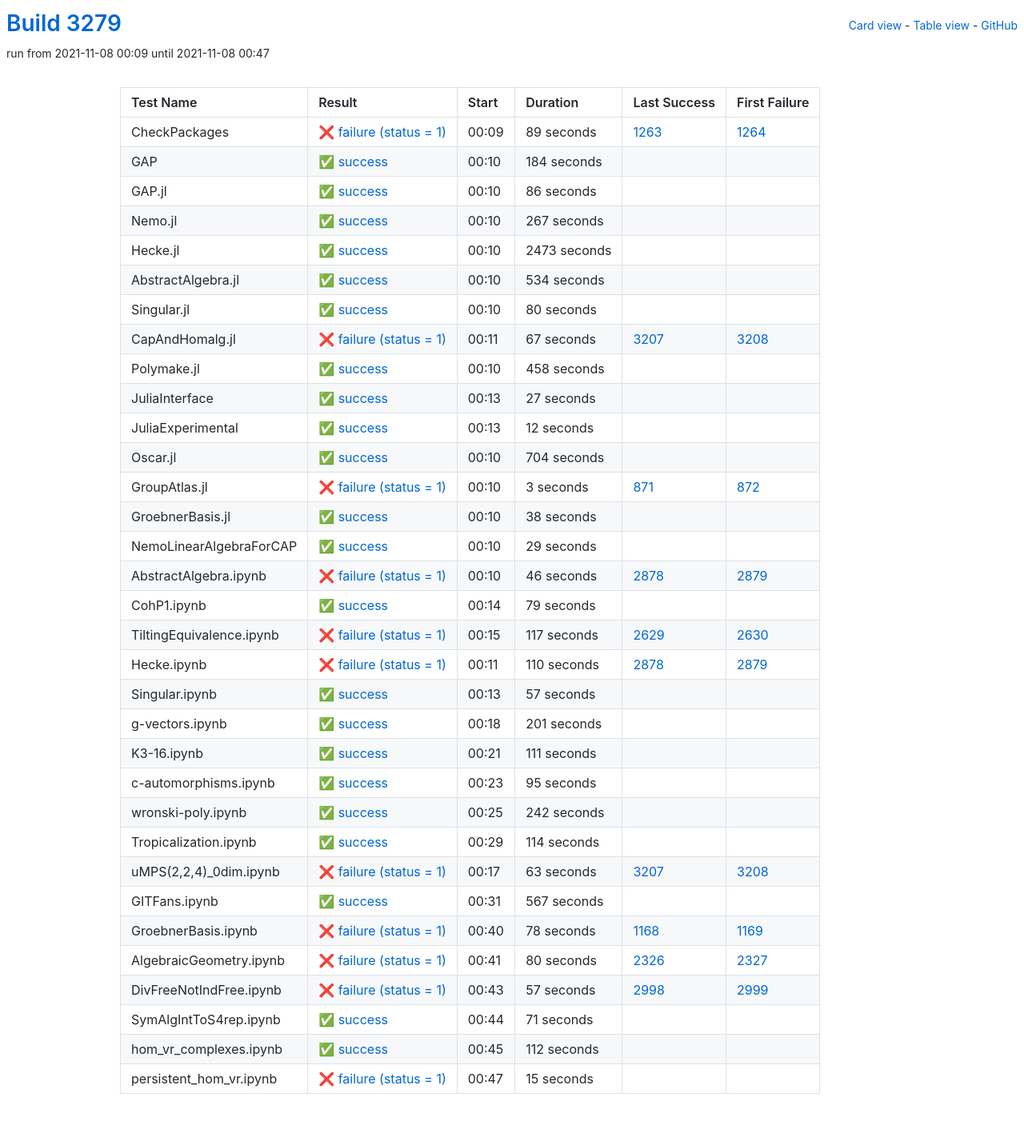
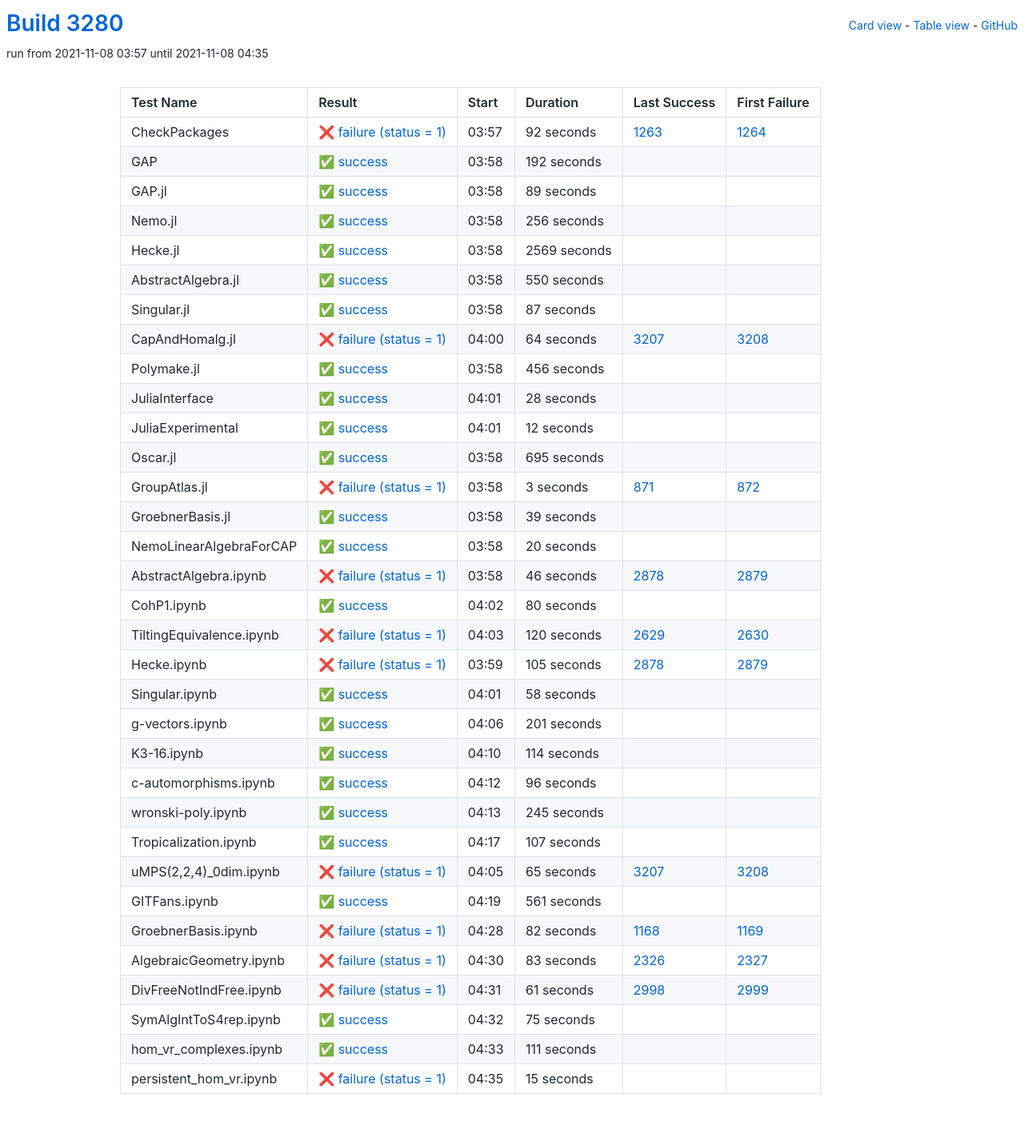
Before and after one commit to oscar-system/oscar-ci-status-stable, a Jekyll site: the page built from table.html, in a window 1280 px wide. Shown: the whole page at 80% size. Built offline with Jekyll 4.4.1, drawn with Linux system fonts in a browser that asks for light colours.

Commit message:
Build #3280

```diff
--- a/_data/ci.yml
+++ b/_data/ci.yml
@@ -1,6 +1,6 @@
 ---
-build: 3279
-build_url: https://oscarci.mathematik.uni-kl.de/job/oscar-stable/3279/
+build: 3280
+build_url: https://oscarci.mathematik.uni-kl.de/job/oscar-stable/3280/
 job: oscar-stable
 organization: oscar-system
 repo: oscar-ci-status-stable
@@ -8,128 +8,128 @@ repourl: https://github.com/oscar-system/oscar-ci-status-stable
 tests:
 - name: CheckPackages
   id: checkpackages
-  log: https://oscarci.mathematik.uni-kl.de/job/oscar-stable/3279/artifact/logs/build-3279/CheckPackages.log
-  start: 2021-11-08 00:09
+  log: https://oscarci.mathematik.uni-kl.de/job/oscar-stable/3280/artifact/logs/build-3280/CheckPackages.log
+  start: 2021-11-08 03:57
   success: false
   exitcode: 1
   status: failure
-  duration: 89
+  duration: 92
   last_success: 1263
   last_success_url: https://oscarci.mathematik.uni-kl.de/job/oscar-stable/1263/
   first_failure: 1264
   first_failure_url: https://oscarci.mathematik.uni-kl.de/job/oscar-stable/1264/
 - name: GAP
   id: gap
-  log: https://oscarci.mathematik.uni-kl.de/job/oscar-stable/3279/artifact/logs/build-3279/GAP.log
-  start: 2021-11-08 00:10
+  log: https://oscarci.mathematik.uni-kl.de/job/oscar-stable/3280/artifact/logs/build-3280/GAP.log
+  start: 2021-11-08 03:58
   success: true
   exitcode: 0
   status: success
-  duration: 184
+  duration: 192
   last_success: false
   last_success_url:
   first_failure: false
   first_failure_url:
 - name: GAP.jl
   id: gap-jl
-  log: https://oscarci.mathematik.uni-kl.de/job/oscar-stable/3279/artifact/logs/build-3279/GAP.jl.log
-  start: 2021-11-08 00:10
+  log: https://oscarci.mathematik.uni-kl.de/job/oscar-stable/3280/artifact/logs/build-3280/GAP.jl.log
+  start: 2021-11-08 03:58
   success: true
   exitcode: 0
   status: success
-  duration: 86
+  duration: 89
   last_success: false
   last_success_url:
   first_failure: false
   first_failure_url:
 - name: Nemo.jl
   id: nemo-jl
-  log: https://oscarci.mathematik.uni-kl.de/job/oscar-stable/3279/artifact/logs/build-3279/Nemo.jl.log
-  start: 2021-11-08 00:10
+  log: https://oscarci.mathematik.uni-kl.de/job/oscar-stable/3280/artifact/logs/build-3280/Nemo.jl.log
+  start: 2021-11-08 03:58
   success: true
   exitcode: 0
   status: success
-  duration: 267
+  duration: 256
   last_success: false
   last_success_url:
   first_failure: false
   first_failure_url:
 - name: Hecke.jl
   id: hecke-jl
-  log: https://oscarci.mathematik.uni-kl.de/job/oscar-stable/3279/artifact/logs/build-3279/Hecke.jl.log
-  start: 2021-11-08 00:10
+  log: https://oscarci.mathematik.uni-kl.de/job/oscar-stable/3280/artifact/logs/build-3280/Hecke.jl.log
+  start: 2021-11-08 03:58
   success: true
   exitcode: 0
   status: success
-  duration: 2473
+  duration: 2569
   last_success: false
   last_success_url:
   first_failure: false
   first_failure_url:
 - name: AbstractAlgebra.jl
   id: abstractalgebra-jl
-  log: https://oscarci.mathematik.uni-kl.de/job/oscar-stable/3279/artifact/logs/build-3279/AbstractAlgebra.jl.log
-  start: 2021-11-08 00:10
+  log: https://oscarci.mathematik.uni-kl.de/job/oscar-stable/3280/artifact/logs/build-3280/AbstractAlgebra.jl.log
+  start: 2021-11-08 03:58
   success: true
   exitcode: 0
   status: success
-  duration: 534
+  duration: 550
   last_success: false
   last_success_url:
   first_failure: false
   first_failure_url:
 - name: Singular.jl
   id: singular-jl
-  log: https://oscarci.mathematik.uni-kl.de/job/oscar-stable/3279/artifact/logs/build-3279/Singular.jl.log
-  start: 2021-11-08 00:10
+  log: https://oscarci.mathematik.uni-kl.de/job/oscar-stable/3280/artifact/logs/build-3280/Singular.jl.log
+  start: 2021-11-08 03:58
   success: true
   exitcode: 0
   status: success
-  duration: 80
+  duration: 87
   last_success: false
   last_success_url:
   first_failure: false
   first_failure_url:
 - name: CapAndHomalg.jl
   id: capandhomalg-jl
-  log: https://oscarci.mathematik.uni-kl.de/job/oscar-stable/3279/artifact/logs/build-3279/CapAndHomalg.jl.log
-  start: 2021-11-08 00:11
+  log: https://oscarci.mathematik.uni-kl.de/job/oscar-stable/3280/artifact/logs/build-3280/CapAndHomalg.jl.log
+  start: 2021-11-08 04:00
   success: false
   exitcode: 1
   status: failure
-  duration: 67
+  duration: 64
   last_success: 3207
   last_success_url: https://oscarci.mathematik.uni-kl.de/job/oscar-stable/3207/
   first_failure: 3208
   first_failure_url: https://oscarci.mathematik.uni-kl.de/job/oscar-stable/3208/
 - name: Polymake.jl
   id: polymake-jl
-  log: https://oscarci.mathematik.uni-kl.de/job/oscar-stable/3279/artifact/logs/build-3279/Polymake.jl.log
-  start: 2021-11-08 00:10
+  log: https://oscarci.mathematik.uni-kl.de/job/oscar-stable/3280/artifact/logs/build-3280/Polymake.jl.log
+  start: 2021-11-08 03:58
   success: true
   exitcode: 0
   status: success
-  duration: 458
+  duration: 456
   last_success: false
   last_success_url:
   first_failure: false
   first_failure_url:
 - name: JuliaInterface
   id: juliainterface
-  log: https://oscarci.mathematik.uni-kl.de/job/oscar-stable/3279/artifact/logs/build-3279/JuliaInterface.log
-  start: 2021-11-08 00:13
+  log: https://oscarci.mathematik.uni-kl.de/job/oscar-stable/3280/artifact/logs/build-3280/JuliaInterface.log
+  start: 2021-11-08 04:01
   success: true
   exitcode: 0
   status: success
-  duration: 27
+  duration: 28
   last_success: false
   last_success_url:
   first_failure: false
   first_failure_url:
 - name: JuliaExperimental
   id: juliaexperimental
-  log: https://oscarci.mathematik.uni-kl.de/job/oscar-stable/3279/artifact/logs/build-3279/JuliaExperimental.log
-  start: 2021-11-08 00:13
+  log: https://oscarci.mathematik.uni-kl.de/job/oscar-stable/3280/artifact/logs/build-3280/JuliaExperimental.log
+  start: 2021-11-08 04:01
   success: true
   exitcode: 0
   status: success
@@ -140,20 +140,20 @@ tests:
   first_failure_url:
 - name: Oscar.jl
   id: oscar-jl
-  log: https://oscarci.mathematik.uni-kl.de/job/oscar-stable/3279/artifact/logs/build-3279/Oscar.jl.log
-  start: 2021-11-08 00:10
+  log: https://oscarci.mathematik.uni-kl.de/job/oscar-stable/3280/artifact/logs/build-3280/Oscar.jl.log
+  start: 2021-11-08 03:58
   success: true
   exitcode: 0
   status: success
-  duration: 704
+  duration: 695
   last_success: false
   last_success_url:
   first_failure: false
   first_failure_url:
 - name: GroupAtlas.jl
   id: groupatlas-jl
-  log: https://oscarci.mathematik.uni-kl.de/job/oscar-stable/3279/artifact/logs/build-3279/GroupAtlas.jl.log
-  start: 2021-11-08 00:10
+  log: https://oscarci.mathematik.uni-kl.de/job/oscar-stable/3280/artifact/logs/build-3280/GroupAtlas.jl.log
+  start: 2021-11-08 03:58
   success: false
   exitcode: 1
   status: failure
@@ -164,32 +164,32 @@ tests:
   first_failure_url: https://oscarci.mathematik.uni-kl.de/job/oscar-stable/872/
 - name: GroebnerBasis.jl
   id: groebnerbasis-jl
-  log: https://oscarci.mathematik.uni-kl.de/job/oscar-stable/3279/artifact/logs/build-3279/GroebnerBasis.jl.log
-  start: 2021-11-08 00:10
+  log: https://oscarci.mathematik.uni-kl.de/job/oscar-stable/3280/artifact/logs/build-3280/GroebnerBasis.jl.log
+  start: 2021-11-08 03:58
   success: true
   exitcode: 0
   status: success
-  duration: 38
+  duration: 39
   last_success: false
   last_success_url:
   first_failure: false
   first_failure_url:
 - name: NemoLinearAlgebraForCAP
   id: nemolinearalgebraforcap
-  log: https://oscarci.mathematik.uni-kl.de/job/oscar-stable/3279/artifact/logs/build-3279/NemoLinearAlgebraForCAP.log
-  start: 2021-11-08 00:10
+  log: https://oscarci.mathematik.uni-kl.de/job/oscar-stable/3280/artifact/logs/build-3280/NemoLinearAlgebraForCAP.log
+  start: 2021-11-08 03:58
   success: true
   exitcode: 0
   status: success
-  duration: 29
+  duration: 20
   last_success: false
   last_success_url:
   first_failure: false
   first_failure_url:
 - name: AbstractAlgebra.ipynb
   id: abstractalgebra-ipynb
-  log: https://oscarci.mathematik.uni-kl.de/job/oscar-stable/3279/artifact/logs/build-3279/AbstractAlgebra.ipynb.log
-  start: 2021-11-08 00:10
+  log: https://oscarci.mathematik.uni-kl.de/job/oscar-stable/3280/artifact/logs/build-3280/AbstractAlgebra.ipynb.log
+  start: 2021-11-08 03:58
   success: false
   exitcode: 1
   status: failure
@@ -200,56 +200,56 @@ tests:
   first_failure_url: https://oscarci.mathematik.uni-kl.de/job/oscar-stable/2879/
 - name: CohP1.ipynb
   id: cohp1-ipynb
-  log: https://oscarci.mathematik.uni-kl.de/job/oscar-stable/3279/artifact/logs/build-3279/CohP1.ipynb.log
-  start: 2021-11-08 00:14
+  log: https://oscarci.mathematik.uni-kl.de/job/oscar-stable/3280/artifact/logs/build-3280/CohP1.ipynb.log
+  start: 2021-11-08 04:02
   success: true
   exitcode: 0
   status: success
-  duration: 79
+  duration: 80
   last_success: false
   last_success_url:
   first_failure: false
   first_failure_url:
 - name: TiltingEquivalence.ipynb
   id: tiltingequivalence-ipynb
-  log: https://oscarci.mathematik.uni-kl.de/job/oscar-stable/3279/artifact/logs/build-3279/TiltingEquivalence.ipynb.log
-  start: 2021-11-08 00:15
+  log: https://oscarci.mathematik.uni-kl.de/job/oscar-stable/3280/artifact/logs/build-3280/TiltingEquivalence.ipynb.log
+  start: 2021-11-08 04:03
   success: false
   exitcode: 1
   status: failure
-  duration: 117
+  duration: 120
   last_success: 2629
   last_success_url: https://oscarci.mathematik.uni-kl.de/job/oscar-stable/2629/
   first_failure: 2630
   first_failure_url: https://oscarci.mathematik.uni-kl.de/job/oscar-stable/2630/
 - name: Hecke.ipynb
   id: hecke-ipynb
-  log: https://oscarci.mathematik.uni-kl.de/job/oscar-stable/3279/artifact/logs/build-3279/Hecke.ipynb.log
-  start: 2021-11-08 00:11
+  log: https://oscarci.mathematik.uni-kl.de/job/oscar-stable/3280/artifact/logs/build-3280/Hecke.ipynb.log
+  start: 2021-11-08 03:59
   success: false
   exitcode: 1
   status: failure
-  duration: 110
+  duration: 105
   last_success: 2878
   last_success_url: https://oscarci.mathematik.uni-kl.de/job/oscar-stable/2878/
   first_failure: 2879
   first_failure_url: https://oscarci.mathematik.uni-kl.de/job/oscar-stable/2879/
 - name: Singular.ipynb
   id: singular-ipynb
-  log: https://oscarci.mathematik.uni-kl.de/job/oscar-stable/3279/artifact/logs/build-3279/Singular.ipynb.log
-  start: 2021-11-08 00:13
+  log: https://oscarci.mathematik.uni-kl.de/job/oscar-stable/3280/artifact/logs/build-3280/Singular.ipynb.log
+  start: 2021-11-08 04:01
   success: true
   exitcode: 0
   status: success
-  duration: 57
+  duration: 58
   last_success: false
   last_success_url:
   first_failure: false
   first_failure_url:
 - name: g-vectors.ipynb
   id: g-vectors-ipynb
-  log: https://oscarci.mathematik.uni-kl.de/job/oscar-stable/3279/artifact/logs/build-3279/g-vectors.ipynb.log
-  start: 2021-11-08 00:18
+  log: https://oscarci.mathematik.uni-kl.de/job/oscar-stable/3280/artifact/logs/build-3280/g-vectors.ipynb.log
+  start: 2021-11-08 04:06
   success: true
   exitcode: 0
   status: success
@@ -260,8 +260,128 @@ tests:
   first_failure_url:
 - name: K3-16.ipynb
   id: k3-16-ipynb
-  log: https://oscarci.mathematik.uni-kl.de/job/oscar-stable/3279/artifact/logs/build-3279/K3-16.ipynb.log
-  start: 2021-11-08 00:21
+  log: https://oscarci.mathematik.uni-kl.de/job/oscar-stable/3280/artifact/logs/build-3280/K3-16.ipynb.log
+  start: 2021-11-08 04:10
+  success: true
+  exitcode: 0
+  status: success
+  duration: 114
+  last_success: false
+  last_success_url:
+  first_failure: false
+  first_failure_url:
+- name: c-automorphisms.ipynb
+  id: c-automorphisms-ipynb
+  log: https://oscarci.mathematik.uni-kl.de/job/oscar-stable/3280/artifact/logs/build-3280/c-automorphisms.ipynb.log
+  start: 2021-11-08 04:12
+  success: true
+  exitcode: 0
+  status: success
+  duration: 96
+  last_success: false
+  last_success_url:
+  first_failure: false
+  first_failure_url:
+- name: wronski-poly.ipynb
+  id: wronski-poly-ipynb
+  log: https://oscarci.mathematik.uni-kl.de/job/oscar-stable/3280/artifact/logs/build-3280/wronski-poly.ipynb.log
+  start: 2021-11-08 04:13
+  success: true
+  exitcode: 0
+  status: success
+  duration: 245
+  last_success: false
+  last_success_url:
+  first_failure: false
+  first_failure_url:
+- name: Tropicalization.ipynb
+  id: tropicalization-ipynb
+  log: https://oscarci.mathematik.uni-kl.de/job/oscar-stable/3280/artifact/logs/build-3280/Tropicalization.ipynb.log
+  start: 2021-11-08 04:17
+  success: true
+  exitcode: 0
+  status: success
+  duration: 107
+  last_success: false
+  last_success_url:
+  first_failure: false
+  first_failure_url:
+- name: uMPS(2,2,4)_0dim.ipynb
+  id: umps-2-2-4-0dim-ipynb
+  log: https://oscarci.mathematik.uni-kl.de/job/oscar-stable/3280/artifact/logs/build-3280/uMPS-2-2-4-_0dim.ipynb.log
+  start: 2021-11-08 04:05
+  success: false
+  exitcode: 1
+  status: failure
+  duration: 65
+  last_success: 3207
+  last_success_url: https://oscarci.mathematik.uni-kl.de/job/oscar-stable/3207/
+  first_failure: 3208
+  first_failure_url: https://oscarci.mathematik.uni-kl.de/job/oscar-stable/3208/
+- name: GITFans.ipynb
+  id: gitfans-ipynb
+  log: https://oscarci.mathematik.uni-kl.de/job/oscar-stable/3280/artifact/logs/build-3280/GITFans.ipynb.log
+  start: 2021-11-08 04:19
+  success: true
+  exitcode: 0
+  status: success
+  duration: 561
+  last_success: false
+  last_success_url:
+  first_failure: false
+  first_failure_url:
+- name: GroebnerBasis.ipynb
+  id: groebnerbasis-ipynb
+  log: https://oscarci.mathematik.uni-kl.de/job/oscar-stable/3280/artifact/logs/build-3280/GroebnerBasis.ipynb.log
+  start: 2021-11-08 04:28
+  success: false
+  exitcode: 1
+  status: failure
+  duration: 82
+  last_success: 1168
+  last_success_url: https://oscarci.mathematik.uni-kl.de/job/oscar-stable/1168/
+  first_failure: 1169
+  first_failure_url: https://oscarci.mathematik.uni-kl.de/job/oscar-stable/1169/
+- name: AlgebraicGeometry.ipynb
+  id: algebraicgeometry-ipynb
+  log: https://oscarci.mathematik.uni-kl.de/job/oscar-stable/3280/artifact/logs/build-3280/AlgebraicGeometry.ipynb.log
+  start: 2021-11-08 04:30
+  success: false
+  exitcode: 1
+  status: failure
+  duration: 83
+  last_success: 2326
+  last_success_url: https://oscarci.mathematik.uni-kl.de/job/oscar-stable/2326/
+  first_failure: 2327
+  first_failure_url: https://oscarci.mathematik.uni-kl.de/job/oscar-stable/2327/
+- name: DivFreeNotIndFree.ipynb
+  id: divfreenotindfree-ipynb
+  log: https://oscarci.mathematik.uni-kl.de/job/oscar-stable/3280/artifact/logs/build-3280/DivFreeNotIndFree.ipynb.log
+  start: 2021-11-08 04:31
+  success: false
+  exitcode: 1
+  status: failure
+  duration: 61
+  last_success: 2998
+  last_success_url: https://oscarci.mathematik.uni-kl.de/job/oscar-stable/2998/
+  first_failure: 2999
+  first_failure_url: https://oscarci.mathematik.uni-kl.de/job/oscar-stable/2999/
+- name: SymAlgIntToS4rep.ipynb
+  id: symalginttos4rep-ipynb
+  log: https://oscarci.mathematik.uni-kl.de/job/oscar-stable/3280/artifact/logs/build-3280/SymAlgIntToS4rep.ipynb.log
+  start: 2021-11-08 04:32
+  success: true
+  exitcode: 0
+  status: success
+  duration: 75
+  last_success: false
+  last_success_url:
+  first_failure: false
+  first_failure_url:
+- name: hom_vr_complexes.ipynb
+  id: hom-vr-complexes-ipynb
+  log: https://oscarci.mathematik.uni-kl.de/job/oscar-stable/3280/artifact/logs/build-3280/hom_vr_complexes.ipynb.log
+  start: 2021-11-08 04:33
   success: true
   exitcode: 0
   status: success
@@ -270,130 +390,10 @@ tests:
   last_success_url:
   first_failure: false
   first_failure_url:
-- name: c-automorphisms.ipynb
-  id: c-automorphisms-ipynb
-  log: https://oscarci.mathematik.uni-kl.de/job/oscar-stable/3279/artifact/logs/build-3279/c-automorphisms.ipynb.log
-  start: 2021-11-08 00:23
-  success: true
-  exitcode: 0
-  status: success
-  duration: 95
-  last_success: false
-  last_success_url:
-  first_failure: false
-  first_failure_url:
-- name: wronski-poly.ipynb
-  id: wronski-poly-ipynb
-  log: https://oscarci.mathematik.uni-kl.de/job/oscar-stable/3279/artifact/logs/build-3279/wronski-poly.ipynb.log
-  start: 2021-11-08 00:25
-  success: true
-  exitcode: 0
-  status: success
-  duration: 242
-  last_success: false
-  last_success_url:
-  first_failure: false
-  first_failure_url:
-- name: Tropicalization.ipynb
-  id: tropicalization-ipynb
-  log: https://oscarci.mathematik.uni-kl.de/job/oscar-stable/3279/artifact/logs/build-3279/Tropicalization.ipynb.log
-  start: 2021-11-08 00:29
-  success: true
-  exitcode: 0
-  status: success
-  duration: 114
-  last_success: false
-  last_success_url:
-  first_failure: false
-  first_failure_url:
-- name: uMPS(2,2,4)_0dim.ipynb
-  id: umps-2-2-4-0dim-ipynb
-  log: https://oscarci.mathematik.uni-kl.de/job/oscar-stable/3279/artifact/logs/build-3279/uMPS-2-2-4-_0dim.ipynb.log
-  start: 2021-11-08 00:17
-  success: false
-  exitcode: 1
-  status: failure
-  duration: 63
-  last_success: 3207
-  last_success_url: https://oscarci.mathematik.uni-kl.de/job/oscar-stable/3207/
-  first_failure: 3208
-  first_failure_url: https://oscarci.mathematik.uni-kl.de/job/oscar-stable/3208/
-- name: GITFans.ipynb
-  id: gitfans-ipynb
-  log: https://oscarci.mathematik.uni-kl.de/job/oscar-stable/3279/artifact/logs/build-3279/GITFans.ipynb.log
-  start: 2021-11-08 00:31
-  success: true
-  exitcode: 0
-  status: success
-  duration: 567
-  last_success: false
-  last_success_url:
-  first_failure: false
-  first_failure_url:
-- name: GroebnerBasis.ipynb
-  id: groebnerbasis-ipynb
-  log: https://oscarci.mathematik.uni-kl.de/job/oscar-stable/3279/artifact/logs/build-3279/GroebnerBasis.ipynb.log
-  start: 2021-11-08 00:40
-  success: false
-  exitcode: 1
-  status: failure
-  duration: 78
-  last_success: 1168
-  last_success_url: https://oscarci.mathematik.uni-kl.de/job/oscar-stable/1168/
-  first_failure: 1169
-  first_failure_url: https://oscarci.mathematik.uni-kl.de/job/oscar-stable/1169/
-- name: AlgebraicGeometry.ipynb
-  id: algebraicgeometry-ipynb
-  log: https://oscarci.mathematik.uni-kl.de/job/oscar-stable/3279/artifact/logs/build-3279/AlgebraicGeometry.ipynb.log
-  start: 2021-11-08 00:41
-  success: false
-  exitcode: 1
-  status: failure
-  duration: 80
-  last_success: 2326
-  last_success_url: https://oscarci.mathematik.uni-kl.de/job/oscar-stable/2326/
-  first_failure: 2327
-  first_failure_url: https://oscarci.mathematik.uni-kl.de/job/oscar-stable/2327/
-- name: DivFreeNotIndFree.ipynb
-  id: divfreenotindfree-ipynb
-  log: https://oscarci.mathematik.uni-kl.de/job/oscar-stable/3279/artifact/logs/build-3279/DivFreeNotIndFree.ipynb.log
-  start: 2021-11-08 00:43
-  success: false
-  exitcode: 1
-  status: failure
-  duration: 57
-  last_success: 2998
-  last_success_url: https://oscarci.mathematik.uni-kl.de/job/oscar-stable/2998/
-  first_failure: 2999
-  first_failure_url: https://oscarci.mathematik.uni-kl.de/job/oscar-stable/2999/
-- name: SymAlgIntToS4rep.ipynb
-  id: symalginttos4rep-ipynb
-  log: https://oscarci.mathematik.uni-kl.de/job/oscar-stable/3279/artifact/logs/build-3279/SymAlgIntToS4rep.ipynb.log
-  start: 2021-11-08 00:44
-  success: true
-  exitcode: 0
-  status: success
-  duration: 71
-  last_success: false
-  last_success_url:
-  first_failure: false
-  first_failure_url:
-- name: hom_vr_complexes.ipynb
-  id: hom-vr-complexes-ipynb
-  log: https://oscarci.mathematik.uni-kl.de/job/oscar-stable/3279/artifact/logs/build-3279/hom_vr_complexes.ipynb.log
-  start: 2021-11-08 00:45
-  success: true
-  exitcode: 0
-  status: success
-  duration: 112
-  last_success: false
-  last_success_url:
-  first_failure: false
-  first_failure_url:
 - name: persistent_hom_vr.ipynb
   id: persistent-hom-vr-ipynb
-  log: https://oscarci.mathematik.uni-kl.de/job/oscar-stable/3279/artifact/logs/build-3279/persistent_hom_vr.ipynb.log
-  start: 2021-11-08 00:47
+  log: https://oscarci.mathematik.uni-kl.de/job/oscar-stable/3280/artifact/logs/build-3280/persistent_hom_vr.ipynb.log
+  start: 2021-11-08 04:35
   success: false
   exitcode: 1
   status: failure
```
Also changed, not shown: README.md.
